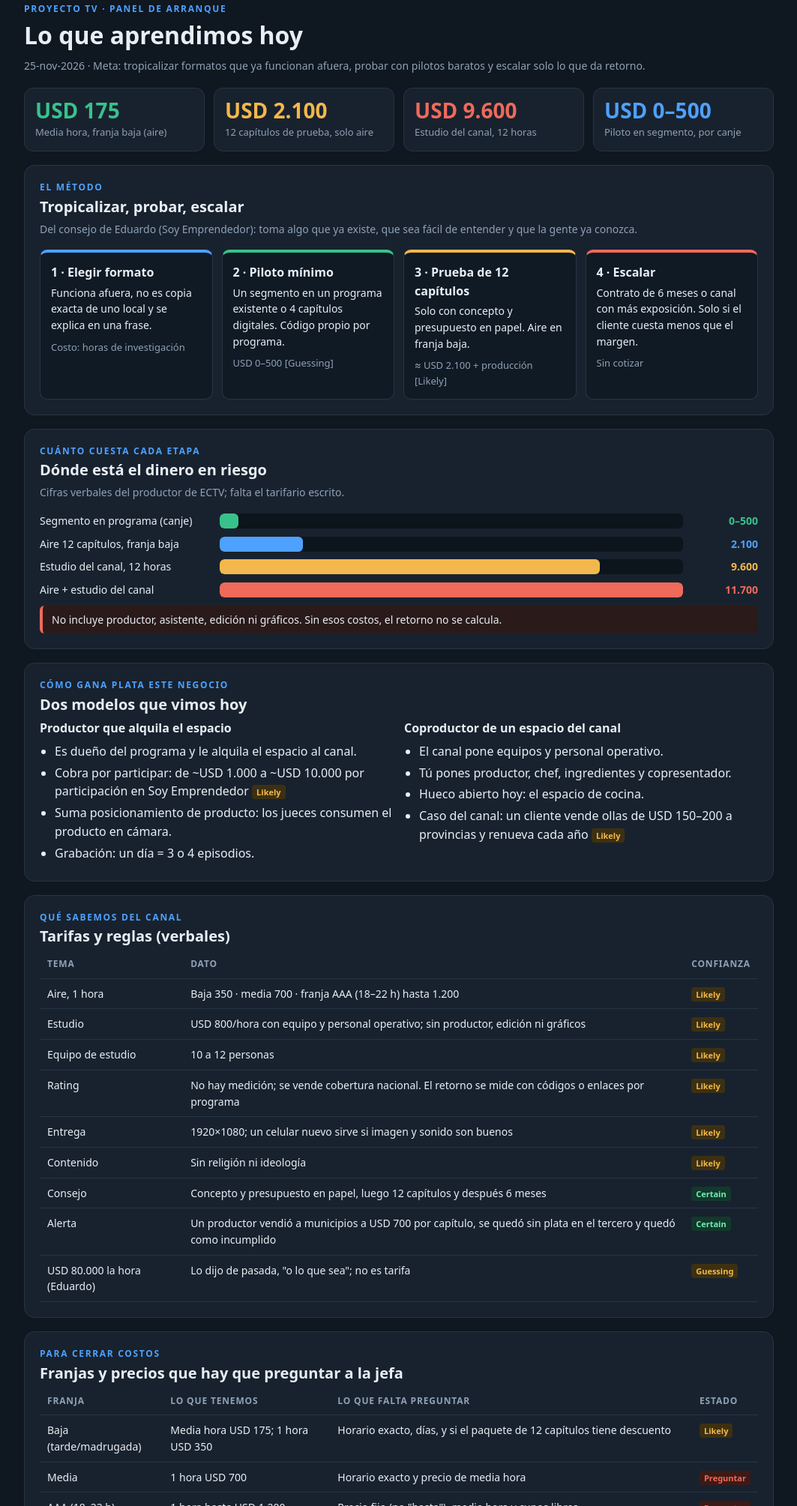
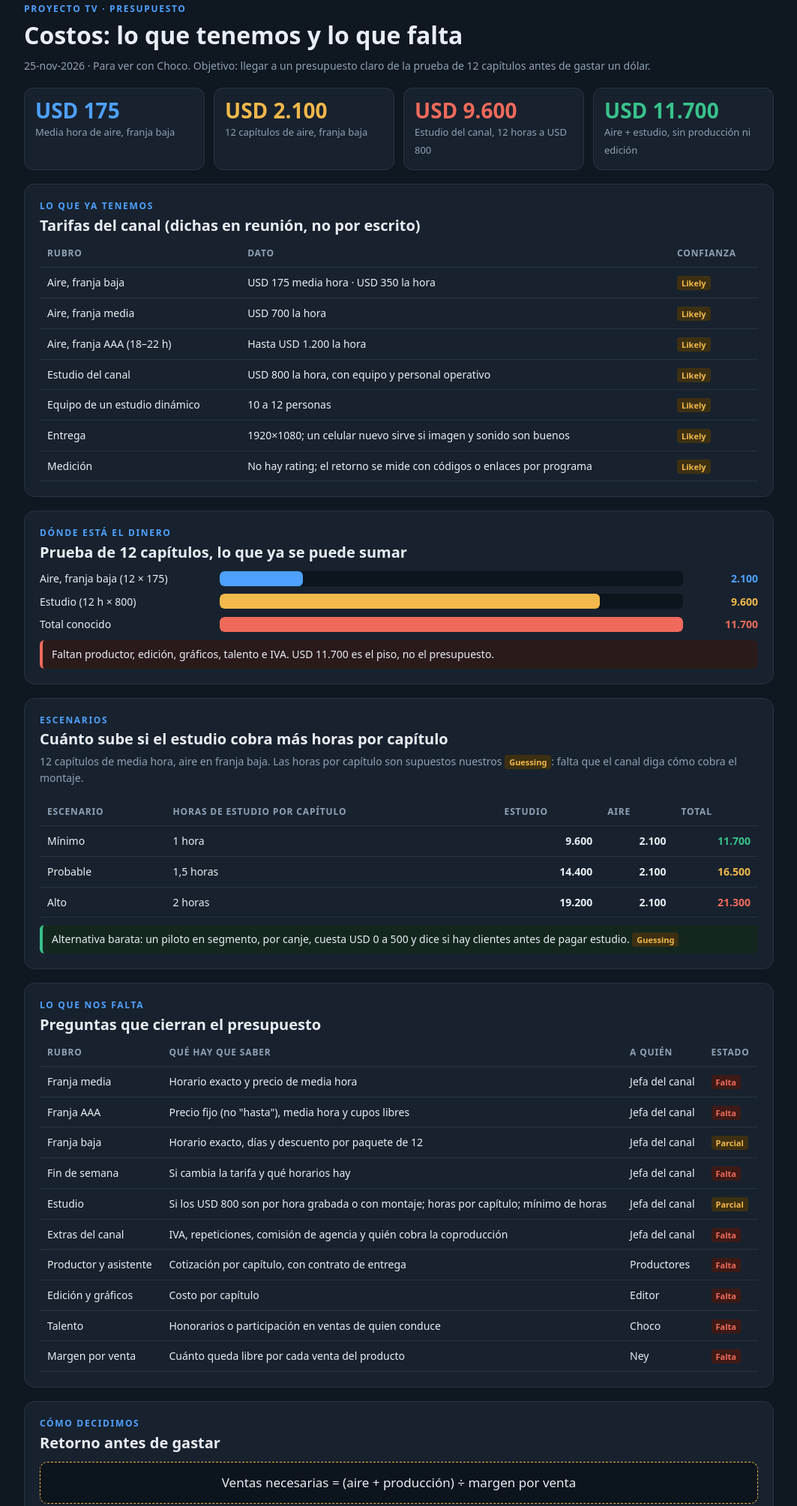
Before and after one commit to Neyt/tv-ideas, a plain HTML site: page index.html in a window 1280 px wide. Shown: the part 23-2032 px from the top of the page at 75% size, without its empty margins (108-1171 px from the left). Drawn offline with Linux system fonts and the light colour scheme.

Commit message:
Reorganiza la página por costos: lo que tenemos y lo que falta

```diff
--- a/index.html
+++ b/index.html
@@ -4,7 +4,7 @@
 <meta charset="utf-8">
 <meta name="viewport" content="width=device-width, initial-scale=1">
 <meta name="robots" content="noindex, nofollow">
-<title>Proyecto Tv · Lo aprendido el 25-nov-2026</title>
+<title>Proyecto Tv · Costos: lo que tenemos y lo que falta</title>
 <style>
 :root{--bg:#0f1720;--panel:#18222e;--line:#263444;--tx:#e8eef5;--mut:#8fa1b5;--g:#38c28b;--y:#f2b84b;--r:#ef6a5b;--b:#4ea1ff}
 *{box-sizing:border-box}
@@ -24,162 +24,118 @@ h2{font-size:20px;margin:0 0 4px}
 .bars .track{background:#0c141c;border-radius:6px;height:20px;overflow:hidden}
 .bars .fill{height:100%;border-radius:6px}
 .bars .v{text-align:right;font-weight:700}
-.steps{display:grid;grid-template-columns:repeat(4,1fr);gap:12px}
-.st{background:#101a24;border:1px solid var(--line);border-top:4px solid var(--b);border-radius:10px;padding:14px;font-size:14px}
-.st:nth-child(2){border-top-color:var(--g)}.st:nth-child(3){border-top-color:var(--y)}.st:nth-child(4){border-top-color:var(--r)}
-.st b{display:block;font-size:16px;margin-bottom:4px}
-.st em{display:block;font-style:normal;color:var(--mut);font-size:13px;margin-top:8px}
 table{width:100%;border-collapse:collapse;font-size:14px}
 th,td{padding:9px 10px;text-align:left;vertical-align:top;border-bottom:1px solid var(--line)}
 th{font-size:12px;text-transform:uppercase;letter-spacing:.07em;color:var(--mut)}
+td.n{text-align:right;white-space:nowrap;font-weight:700}
 .t{font-size:11px;font-weight:700;border-radius:4px;padding:2px 6px;white-space:nowrap}
 .t.l{background:#16382c;color:var(--g)}.t.c{background:#12392b;color:#6ff0b6}.t.gu{background:#3d3012;color:var(--y)}.t.n{background:#3d1a16;color:var(--r)}
 .two{display:grid;grid-template-columns:1fr 1fr;gap:14px}
 ul{margin:6px 0 0;padding-left:20px}li{margin:4px 0}
 .formula{background:#0c141c;border:1px dashed var(--y);border-radius:10px;padding:14px;font-size:17px;text-align:center;margin:10px 0}
 .warn{border-left:4px solid var(--r);padding:8px 12px;background:#2a1a1a;border-radius:6px;font-size:14px;margin-top:10px}
+.ok{border-left:4px solid var(--g);padding:8px 12px;background:#14271f;border-radius:6px;font-size:14px;margin-top:10px}
 .todo{counter-reset:n}.todo li{list-style:none;position:relative;padding-left:34px;margin:8px 0}
 .todo li:before{counter-increment:n;content:counter(n);position:absolute;left:0;top:0;width:24px;height:24px;border-radius:50%;background:var(--b);color:#06121f;font-weight:800;text-align:center;line-height:24px;font-size:13px}
 footer{color:var(--mut);font-size:12px;margin-top:26px}
-@media(max-width:800px){.kpis{grid-template-columns:1fr 1fr}.steps,.two{grid-template-columns:1fr}.bars .row{grid-template-columns:1fr 70px}.bars .track{grid-column:1/3}h1{font-size:26px}}
+@media(max-width:800px){.kpis{grid-template-columns:1fr 1fr}.two{grid-template-columns:1fr}.bars .row{grid-template-columns:1fr 70px}.bars .track{grid-column:1/3}h1{font-size:26px}table{font-size:13px}}
 </style>
 </head>
 <body>
 <div class="wrap">
-  <div class="kick">Proyecto Tv · panel de arranque</div>
-  <h1>Lo que aprendimos hoy</h1>
-  <p class="sub">25-nov-2026 · Meta: tropicalizar formatos que ya funcionan afuera, probar con pilotos baratos y escalar solo lo que da retorno.</p>
+  <div class="kick">Proyecto Tv · presupuesto</div>
+  <h1>Costos: lo que tenemos y lo que falta</h1>
+  <p class="sub">25-nov-2026 · Para ver con Choco. Objetivo: llegar a un presupuesto claro de la prueba de 12 capítulos antes de gastar un dólar.</p>
 
   <div class="kpis">
-    <div class="kpi"><b class="g">USD 175</b><span>Media hora, franja baja (aire)</span></div>
-    <div class="kpi"><b class="y">USD 2.100</b><span>12 capítulos de prueba, solo aire</span></div>
-    <div class="kpi"><b class="r">USD 9.600</b><span>Estudio del canal, 12 horas</span></div>
-    <div class="kpi"><b class="b">USD 0–500</b><span>Piloto en segmento, por canje</span></div>
+    <div class="kpi"><b class="b">USD 175</b><span>Media hora de aire, franja baja</span></div>
+    <div class="kpi"><b class="y">USD 2.100</b><span>12 capítulos de aire, franja baja</span></div>
+    <div class="kpi"><b class="r">USD 9.600</b><span>Estudio del canal, 12 horas a USD 800</span></div>
+    <div class="kpi"><b class="g">USD 11.700</b><span>Aire + estudio, sin producción ni edición</span></div>
   </div>
 
   <div class="panel">
-    <div class="kick">El método</div>
-    <h2>Tropicalizar, probar, escalar</h2>
-    <p class="sub">Del consejo de Eduardo (Soy Emprendedor): toma algo que ya existe, que sea fácil de entender y que la gente ya conozca.</p>
-    <div class="steps">
-      <div class="st"><b>1 · Elegir formato</b>Funciona afuera, no es copia exacta de uno local y se explica en una frase.<em>Costo: horas de investigación</em></div>
-      <div class="st"><b>2 · Piloto mínimo</b>Un segmento en un programa existente o 4 capítulos digitales. Código propio por programa.<em>USD 0–500 [Guessing]</em></div>
-      <div class="st"><b>3 · Prueba de 12 capítulos</b>Solo con concepto y presupuesto en papel. Aire en franja baja.<em>≈ USD 2.100 + producción [Likely]</em></div>
-      <div class="st"><b>4 · Escalar</b>Contrato de 6 meses o canal con más exposición. Solo si el cliente cuesta menos que el margen.<em>Sin cotizar</em></div>
-    </div>
+    <div class="kick">Lo que ya tenemos</div>
+    <h2>Tarifas del canal (dichas en reunión, no por escrito)</h2>
+    <table>
+      <tr><th>Rubro</th><th>Dato</th><th>Confianza</th></tr>
+      <tr><td>Aire, franja baja</td><td>USD 175 media hora · USD 350 la hora</td><td><span class="t gu">Likely</span></td></tr>
+      <tr><td>Aire, franja media</td><td>USD 700 la hora</td><td><span class="t gu">Likely</span></td></tr>
+      <tr><td>Aire, franja AAA (18–22 h)</td><td>Hasta USD 1.200 la hora</td><td><span class="t gu">Likely</span></td></tr>
+      <tr><td>Estudio del canal</td><td>USD 800 la hora, con equipo y personal operativo</td><td><span class="t gu">Likely</span></td></tr>
+      <tr><td>Equipo de un estudio dinámico</td><td>10 a 12 personas</td><td><span class="t gu">Likely</span></td></tr>
+      <tr><td>Entrega</td><td>1920×1080; un celular nuevo sirve si imagen y sonido son buenos</td><td><span class="t gu">Likely</span></td></tr>
+      <tr><td>Medición</td><td>No hay rating; el retorno se mide con códigos o enlaces por programa</td><td><span class="t gu">Likely</span></td></tr>
+    </table>
+  </div>
+
+  <div class="panel bars">
+    <div class="kick">Dónde está el dinero</div>
+    <h2>Prueba de 12 capítulos, lo que ya se puede sumar</h2>
+    <div class="row"><span>Aire, franja baja (12 × 175)</span><div class="track"><div class="fill" style="width:18%;background:var(--b)"></div></div><span class="v b">2.100</span></div>
+    <div class="row"><span>Estudio (12 h × 800)</span><div class="track"><div class="fill" style="width:82%;background:var(--y)"></div></div><span class="v y">9.600</span></div>
+    <div class="row"><span>Total conocido</span><div class="track"><div class="fill" style="width:100%;background:var(--r)"></div></div><span class="v r">11.700</span></div>
+    <div class="warn">Faltan productor, edición, gráficos, talento e IVA. USD 11.700 es el piso, no el presupuesto.</div>
   </div>
 
   <div class="panel">
-    <div class="kick">Cuánto cuesta cada etapa</div>
-    <h2>Dónde está el dinero en riesgo</h2>
-    <p class="sub">Cifras verbales del productor de ECTV; falta el tarifario escrito.</p>
-    <div class="bars">
-      <div class="row"><span>Segmento en programa (canje)</span><div class="track"><div class="fill" style="width:4%;background:var(--g)"></div></div><span class="v g">0–500</span></div>
-      <div class="row"><span>Aire 12 capítulos, franja baja</span><div class="track"><div class="fill" style="width:18%;background:var(--b)"></div></div><span class="v b">2.100</span></div>
-      <div class="row"><span>Estudio del canal, 12 horas</span><div class="track"><div class="fill" style="width:82%;background:var(--y)"></div></div><span class="v y">9.600</span></div>
-      <div class="row"><span>Aire + estudio del canal</span><div class="track"><div class="fill" style="width:100%;background:var(--r)"></div></div><span class="v r">11.700</span></div>
-    </div>
-    <div class="warn">No incluye productor, asistente, edición ni gráficos. Sin esos costos, el retorno no se calcula.</div>
+    <div class="kick">Escenarios</div>
+    <h2>Cuánto sube si el estudio cobra más horas por capítulo</h2>
+    <p class="sub">12 capítulos de media hora, aire en franja baja. Las horas por capítulo son supuestos nuestros <span class="t gu">Guessing</span>: falta que el canal diga cómo cobra el montaje.</p>
+    <table>
+      <tr><th>Escenario</th><th>Horas de estudio por capítulo</th><th class="n">Estudio</th><th class="n">Aire</th><th class="n">Total</th></tr>
+      <tr><td>Mínimo</td><td>1 hora</td><td class="n">9.600</td><td class="n">2.100</td><td class="n g">11.700</td></tr>
+      <tr><td>Probable</td><td>1,5 horas</td><td class="n">14.400</td><td class="n">2.100</td><td class="n y">16.500</td></tr>
+      <tr><td>Alto</td><td>2 horas</td><td class="n">19.200</td><td class="n">2.100</td><td class="n r">21.300</td></tr>
+    </table>
+    <div class="ok">Alternativa barata: un piloto en segmento, por canje, cuesta USD 0 a 500 y dice si hay clientes antes de pagar estudio. <span class="t gu">Guessing</span></div>
   </div>
 
   <div class="panel">
-    <div class="kick">Cómo gana plata este negocio</div>
-    <h2>Dos modelos que vimos hoy</h2>
-    <div class="two">
-      <div>
-        <b>Productor que alquila el espacio</b>
-        <ul>
-          <li>Es dueño del programa y le alquila el espacio al canal.</li>
-          <li>Cobra por participar: de ~USD 1.000 a ~USD 10.000 por participación en Soy Emprendedor <span class="t gu">Likely</span></li>
-          <li>Suma posicionamiento de producto: los jueces consumen el producto en cámara.</li>
-          <li>Grabación: un día = 3 o 4 episodios.</li>
-        </ul>
-      </div>
-      <div>
-        <b>Coproductor de un espacio del canal</b>
-        <ul>
-          <li>El canal pone equipos y personal operativo.</li>
-          <li>Tú pones productor, chef, ingredientes y copresentador.</li>
-          <li>Hueco abierto hoy: el espacio de cocina.</li>
-          <li>Caso del canal: un cliente vende ollas de USD 150–200 a provincias y renueva cada año <span class="t gu">Likely</span></li>
-        </ul>
-      </div>
-    </div>
-  </div>
-
-  <div class="panel">
-    <div class="kick">Qué sabemos del canal</div>
-    <h2>Tarifas y reglas (verbales)</h2>
+    <div class="kick">Lo que nos falta</div>
+    <h2>Preguntas que cierran el presupuesto</h2>
     <table>
-      <tr><th>Tema</th><th>Dato</th><th>Confianza</th></tr>
-      <tr><td>Aire, 1 hora</td><td>Baja 350 · media 700 · franja AAA (18–22 h) hasta 1.200</td><td><span class="t gu">Likely</span></td></tr>
-      <tr><td>Estudio</td><td>USD 800/hora con equipo y personal operativo; sin productor, edición ni gráficos</td><td><span class="t gu">Likely</span></td></tr>
-      <tr><td>Equipo de estudio</td><td>10 a 12 personas</td><td><span class="t gu">Likely</span></td></tr>
-      <tr><td>Rating</td><td>No hay medición; se vende cobertura nacional. El retorno se mide con códigos o enlaces por programa</td><td><span class="t gu">Likely</span></td></tr>
-      <tr><td>Entrega</td><td>1920×1080; un celular nuevo sirve si imagen y sonido son buenos</td><td><span class="t gu">Likely</span></td></tr>
-      <tr><td>Contenido</td><td>Sin religión ni ideología</td><td><span class="t gu">Likely</span></td></tr>
-      <tr><td>Consejo</td><td>Concepto y presupuesto en papel, luego 12 capítulos y después 6 meses</td><td><span class="t c">Certain</span></td></tr>
-      <tr><td>Alerta</td><td>Un productor vendió a municipios a USD 700 por capítulo, se quedó sin plata en el tercero y quedó como incumplido</td><td><span class="t c">Certain</span></td></tr>
-      <tr><td>USD 80.000 la hora (Eduardo)</td><td>Lo dijo de pasada, "o lo que sea"; no es tarifa</td><td><span class="t gu">Guessing</span></td></tr>
+      <tr><th>Rubro</th><th>Qué hay que saber</th><th>A quién</th><th>Estado</th></tr>
+      <tr><td>Franja media</td><td>Horario exacto y precio de media hora</td><td>Jefa del canal</td><td><span class="t n">Falta</span></td></tr>
+      <tr><td>Franja AAA</td><td>Precio fijo (no "hasta"), media hora y cupos libres</td><td>Jefa del canal</td><td><span class="t n">Falta</span></td></tr>
+      <tr><td>Franja baja</td><td>Horario exacto, días y descuento por paquete de 12</td><td>Jefa del canal</td><td><span class="t gu">Parcial</span></td></tr>
+      <tr><td>Fin de semana</td><td>Si cambia la tarifa y qué horarios hay</td><td>Jefa del canal</td><td><span class="t n">Falta</span></td></tr>
+      <tr><td>Estudio</td><td>Si los USD 800 son por hora grabada o con montaje; horas por capítulo; mínimo de horas</td><td>Jefa del canal</td><td><span class="t gu">Parcial</span></td></tr>
+      <tr><td>Extras del canal</td><td>IVA, repeticiones, comisión de agencia y quién cobra la coproducción</td><td>Jefa del canal</td><td><span class="t n">Falta</span></td></tr>
+      <tr><td>Productor y asistente</td><td>Cotización por capítulo, con contrato de entrega</td><td>Productores</td><td><span class="t n">Falta</span></td></tr>
+      <tr><td>Edición y gráficos</td><td>Costo por capítulo</td><td>Editor</td><td><span class="t n">Falta</span></td></tr>
+      <tr><td>Talento</td><td>Honorarios o participación en ventas de quien conduce</td><td>Choco</td><td><span class="t n">Falta</span></td></tr>
+      <tr><td>Margen por venta</td><td>Cuánto queda libre por cada venta del producto</td><td>Ney</td><td><span class="t n">Falta</span></td></tr>
     </table>
   </div>
 
   <div class="panel">
-    <div class="kick">Para cerrar costos</div>
-    <h2>Franjas y precios que hay que preguntar a la jefa</h2>
+    <div class="kick">Cómo decidimos</div>
+    <h2>Retorno antes de gastar</h2>
+    <div class="formula">Ventas necesarias = (aire + producción) ÷ margen por venta</div>
+    <p class="sub">Ejemplo con el total mínimo de USD 11.700. Los márgenes son ilustrativos <span class="t gu">Guessing</span>.</p>
     <table>
-      <tr><th>Franja</th><th>Lo que tenemos</th><th>Lo que falta preguntar</th><th>Estado</th></tr>
-      <tr><td>Baja (tarde/madrugada)</td><td>Media hora USD 175; 1 hora USD 350</td><td>Horario exacto, días, y si el paquete de 12 capítulos tiene descuento</td><td><span class="t gu">Likely</span></td></tr>
-      <tr><td>Media</td><td>1 hora USD 700</td><td>Horario exacto y precio de media hora</td><td><span class="t n">Preguntar</span></td></tr>
-      <tr><td>AAA (18–22 h)</td><td>1 hora hasta USD 1.200</td><td>Precio fijo (no "hasta"), media hora y cupos libres</td><td><span class="t n">Preguntar</span></td></tr>
-      <tr><td>Fin de semana</td><td>Nada</td><td>Si cambia la tarifa y qué horarios hay sábado y domingo</td><td><span class="t n">Preguntar</span></td></tr>
-      <tr><td>Estudio, USD 800/hora</td><td>800 por hora con equipo y personal operativo</td><td>Si se cobra por hora grabada o por hora de estudio con montaje; cuántas horas por capítulo; mínimo de horas</td><td><span class="t gu">Likely</span></td></tr>
-      <tr><td>Extras</td><td>Nada</td><td>IVA, repeticiones, comisión de agencia y quién cobra la coproducción</td><td><span class="t n">Preguntar</span></td></tr>
+      <tr><th>Si el margen por venta fuera</th><th class="n">Ventas para recuperar USD 11.700</th></tr>
+      <tr><td>USD 50</td><td class="n">234</td></tr>
+      <tr><td>USD 100</td><td class="n">117</td></tr>
+      <tr><td>USD 200</td><td class="n">59</td></tr>
     </table>
-    <div class="warn">Con USD 800/hora, la prueba de 12 capítulos cuesta USD 9.600 de estudio si cada capítulo usa 1 hora. Si el estudio cobra el montaje, sube. Sin esa respuesta, el presupuesto es un piso, no un techo.</div>
+    <div class="warn">Regla: no pagar el estudio del canal hasta que un piloto barato muestre un costo por cliente menor al margen. Alerta del medio: un productor vendió capítulos a precio bajo, se quedó sin plata en el tercero y quedó como incumplido. Por eso el presupuesto completo va antes que el primer capítulo.</div>
   </div>
 
   <div class="panel">
-    <div class="kick">Ideas para correr</div>
-    <h2>Candidatas, de mejor a peor encaje</h2>
-    <table>
-      <tr><th>#</th><th>Idea</th><th>Piloto</th><th>Riesgo</th></tr>
-      <tr><td>1</td><td><b>Reto Liviano</b> como segmento en un programa médico diario (pesaje y seguimiento en enero)</td><td>USD 0–500 en cortesías <span class="t gu">Guessing</span></td><td>Decide la productora; diciembre está saturado</td></tr>
-      <tr><td>2</td><td><b>Cocina saludable en coproducción</b></td><td>Aire por negociar; chef e ingredientes a tu cargo <span class="t n">No confirmado</span></td><td>Necesitas productor propio</td></tr>
-      <tr><td>3</td><td><b>Enlatado propio</b> grabado en La Pradera, franja baja</td><td>USD 2.100 de aire + producción <span class="t gu">Likely</span></td><td>Poca audiencia en esa franja</td></tr>
-      <tr><td>4</td><td><b>Auspicio de Liviano</b> en pastillas de bienestar en radio</td><td>Sin cotizar <span class="t n">No confirmado</span></td><td>Es radio, no TV</td></tr>
-      <tr><td>5</td><td><b>Turismo</b> (operadores, millas, esotérico)</td><td>Mínimo 15 días y 4 personas, con patrocinio previo</td><td>Costo alto sin sponsor</td></tr>
-      <tr><td>6</td><td><b>Negocios en venta</b> (CompraVenta360)</td><td>USD 2–5 mil <span class="t gu">Guessing</span></td><td>Confidencialidad</td></tr>
-      <tr><td>7</td><td>Concurso de familias, microdrama vertical, reality completo</td><td>USD 3–15 mil o sin cotizar <span class="t gu">Guessing</span></td><td>Pagar todo sin probar</td></tr>
-    </table>
-    <div class="warn">Dato de contexto: los encargos de reality en Latinoamérica cayeron 49% entre el primer semestre de 2025 y el de 2026 (Ampere Analysis). El reality completo es lo más caro de probar.</div>
-  </div>
-
-  <div class="panel">
-    <div class="kick">La regla de oro</div>
-    <h2>Retorno antes de gastar</h2>
-    <div class="formula">Ventas necesarias = (aire + producción) ÷ margen por venta de Liviano</div>
-    <ul>
-      <li><b>Compuerta:</b> no pagar estudio del canal (≈ USD 9.600) hasta que un piloto barato muestre un costo por cliente menor al margen.</li>
-      <li><b>Medición:</b> código o enlace único por programa. No hay rating.</li>
-      <li><b>Restricción:</b> un estudio dinámico exige 10 a 12 personas; la producción se terceriza.</li>
-      <li><b>Pendiente clave:</b> el margen de Liviano no está en la base. Sin él, no hay ROI calculable.</li>
-    </ul>
-  </div>
-
-  <div class="panel">
-    <div class="kick">Qué falta y qué sigue</div>
+    <div class="kick">Qué sigue</div>
     <h2>Próximos pasos</h2>
     <ol class="todo" style="margin:10px 0 0;padding:0">
-      <li>Pedir por escrito el tarifario y las condiciones de coproducción a la gerencia comercial del canal.</li>
-      <li>Una página de pitch del segmento Reto Liviano para la planificación del viernes 27-nov.</li>
-      <li>Calcular el margen de Liviano para fijar el costo máximo aceptable por cliente.</li>
-      <li>Presupuesto de la prueba de 12 capítulos en tres escenarios.</li>
-      <li>Pedir cotización de productor y asistente cuando exista el concepto en papel.</li>
+      <li>Enviar a la jefa del canal las preguntas de franjas y estudio, y pedir el tarifario por escrito.</li>
+      <li>Calcular el margen por venta para fijar el costo máximo aceptable por cliente.</li>
+      <li>Pedir cotización de productor, edición y gráficos cuando exista el concepto en papel.</li>
+      <li>Hablar con Choco del esquema de talento: honorario fijo o participación.</li>
+      <li>Con las respuestas, cerrar el presupuesto de los 12 capítulos en tres escenarios.</li>
     </ol>
   </div>
 
-  <footer>Fuentes: reuniones del 25-nov-2026 (datos verbales, sin documento del canal), nota de voz de Eduardo Monje, y el estudio de tendencias del proyecto Tv (Ampere Analysis, Nielsen 2026, prensa local). Etiquetas: Certain = dicho en la reunión; Likely = cifra verbal; Guessing = estimación mía; No confirmado = falta verificar.</footer>
+  <footer>Fuentes: reuniones del 25-nov-2026 (datos verbales, sin documento del canal). Etiquetas: Certain = dicho en la reunión; Likely = cifra verbal; Guessing = estimación nuestra; Falta = sin dato todavía.</footer>
 </div>
 </body>
 </html>
```
